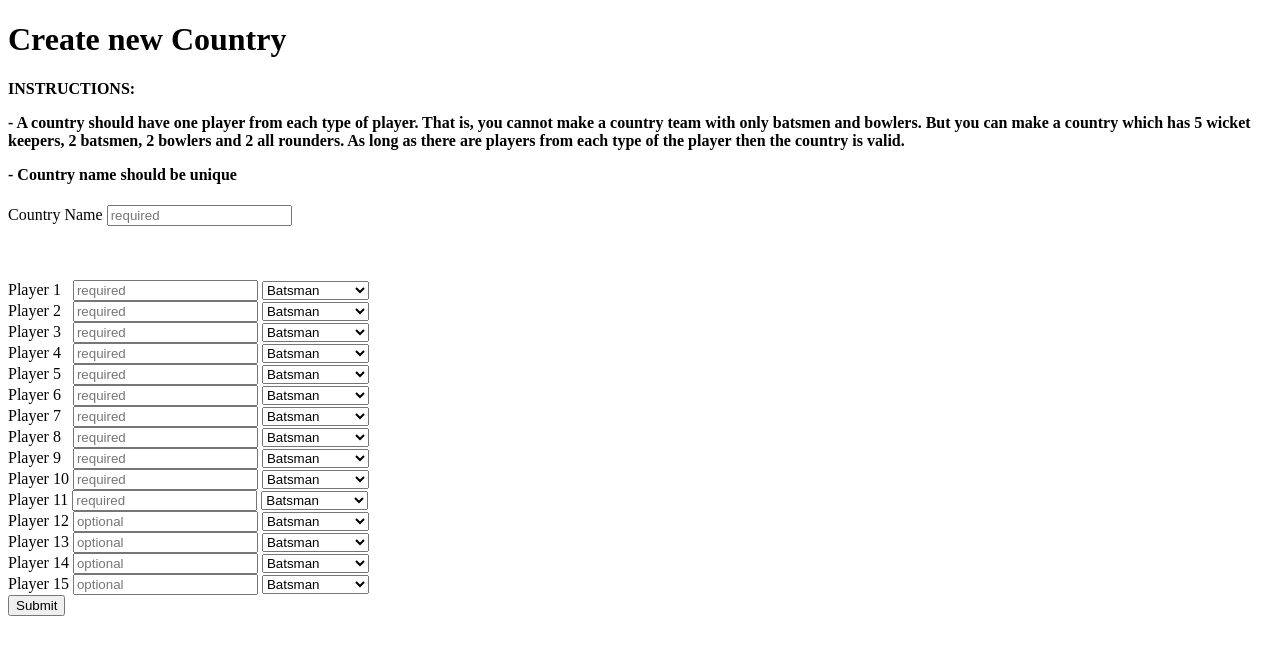
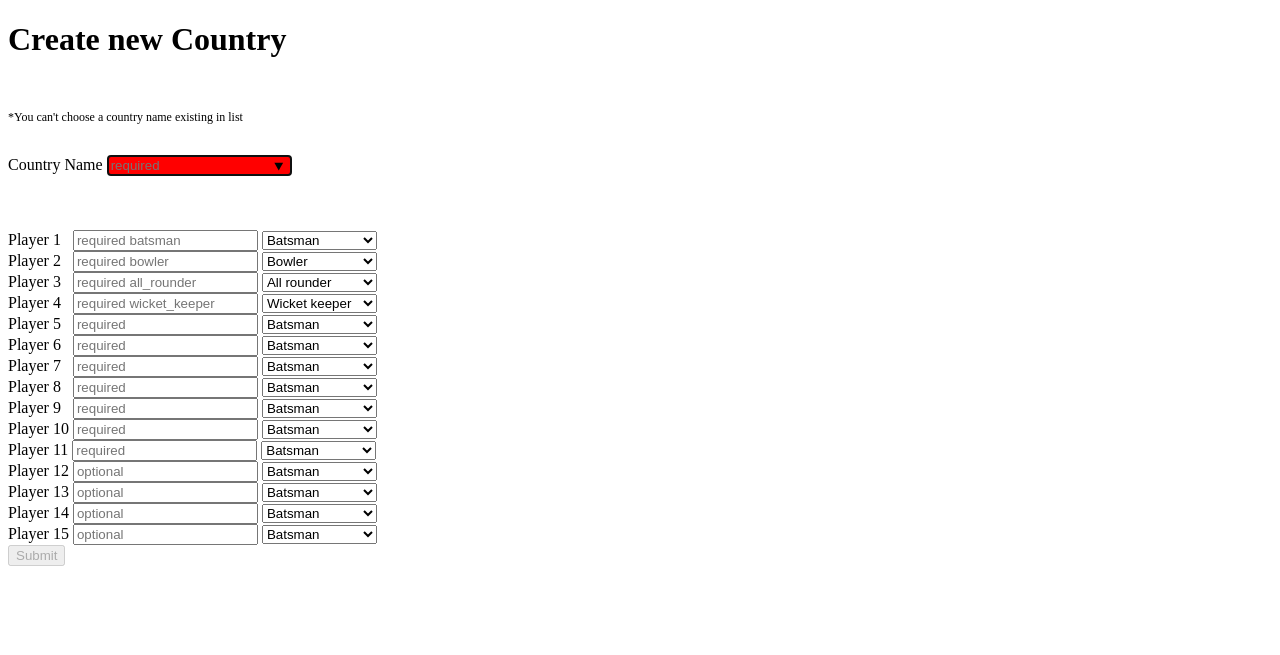
Before and after one commit to amirsaleem1990/Fantasy_cricket_app_Django, a Django app: a page that uses Fantasy_cricket/super_user/templates/super_user/Create_new_country.html in a window 1280 px wide. Shown: the top 655 px of the page. Run offline with Django 3.2, Linux system fonts and the light colour scheme; data comes from the database, SQL or seed files in the repository.

Commit message:
submit disabled until the county name field condition is satisfy | dropdown box with fix width | no option for first four players, they are set to bowler,wicket_keeper,all_rounder,batsman | country_name field is autofocus, background colored (red if no value or value is existing in DB, else green) | sugession list (list of all teams names in DB, so user know what name taken by others and avoid them

```diff
--- a/Fantasy_cricket/super_user/templates/super_user/Create_new_country.html
+++ b/Fantasy_cricket/super_user/templates/super_user/Create_new_country.html
@@ -1,68 +1,75 @@
 <!DOCTYPE html>
 <html>
 	<title>TITLE</title>
-	<head>
-	</head>
 	<body>
+
+	    <script type="text/javascript">
+		    function fnc(value) {
+		    	var existing_countries = '{{existing_countries}}'.split(',');
+				for(i = 0; i < existing_countries.length; i++){
+					if (existing_countries.includes(value) | (value === "")){
+						document.getElementById("country_name").style.background = "red";
+						 document.getElementById("submit").disabled = true;
+					}else{
+					    document.getElementById("country_name").style.background = "lightgreen";
+						 document.getElementById("submit").disabled = false;
+					};
+				};
+		    	return value;
+		    }
+		</script>
+
 		<h1>Create new Country</h1>
-		<h4>INSTRUCTIONS:
-			<p>- A country should have one player from each type of player. That is, you cannot make a country team with only batsmen and bowlers. But you can make a country which has 5 wicket keepers, 2 batsmen, 2 bowlers and 2 all rounders. As long as there are players from each type of the player then the country is valid.</p>
-			<p>- Country name should be unique</p>
-		</h2>
-
+		<br>
+		<p style="font-size: 12px;">*You can't choose a country name existing in list</p>
+		<br>
 
 		<form action="super_user/create_new_country" method="post">
 
 			{% csrf_token %}
 
 			<label for="country_name">Country Name</label>
-			<input type="text" placeholder="required" id="country_name" name="country_name" required><br><br>
+			<input list="country_name_" onkeyup="this.value = fnc(this.value)" type="text" placeholder="required" id="country_name" name="country_name" autofocus required style="background-color: red;">
+			<datalist id="country_name_">
+				{% for i in existing_countries_list %}
+					<option value={{i}}>
+				{% endfor %}
+			</datalist>
+			<br><br>
 			<br><br>
 
 
 			<label for="playerName_1">Player 1&ensp;</label>
-			<input type="text" placeholder="required" id="playerName_1" name="playerName_1" required>
-			<select id="player_1" name="player_1">
+			<input type="text" placeholder="required batsman" id="playerName_1" name="playerName_1" required>
+			<select style="width: 115px;" id="player_1" name="player_1">
 				<option value="batsman">Batsman</option>
-				<option value="bowler">Bowler</option>
-				<option value="all_rounder">All rounder</option>
-				<option value="wicket_keeper">Wicket keeper</option>
 			</select>
 			<br>
 
 			<label for="playerName_2">Player 2&ensp;</label>
-			<input type="text" placeholder="required" id="playerName_2" name="playerName_2" required>
-			<select id="player_2" name="player_2">
-				<option value="batsman">Batsman</option>
+			<input type="text" placeholder="required bowler" id="playerName_2" name="playerName_2" required>
+			<select style="width: 115px;" id="player_2" name="player_2">
 				<option value="bowler">Bowler</option>
-				<option value="all_rounder">All rounder</option>
-				<option value="wicket_keeper">Wicket keeper</option>
 			</select>
 			<br>
 
 			<label for="playerName_3">Player 3&ensp;</label>
-			<input type="text" placeholder="required" id="playerName_3" name="playerName_3" required>
-			<select id="player_3" name="player_3">
-				<option value="batsman">Batsman</option>
-				<option value="bowler">Bowler</option>
+			<input type="text" placeholder="required all_rounder" id="playerName_3" name="playerName_3" required>
+			<select style="width: 115px;" id="player_3" name="player_3">
 				<option value="all_rounder">All rounder</option>
-				<option value="wicket_keeper">Wicket keeper</option>
 			</select>
 			<br>
 
 			<label for="playerName_4">Player 4&ensp;</label>
-			<input type="text" placeholder="required" id="playerName_4" name="playerName_4" required>
-			<select id="player_4" name="player_4">
-				<option value="batsman">Batsman</option>
-				<option value="bowler">Bowler</option>
-				<option value="all_rounder">All rounder</option>
+			<input type="text" placeholder="required wicket_keeper" id="playerName_4" name="playerName_4" required>
+			<select style="width: 115px;" id="player_4" name="player_4">
 				<option value="wicket_keeper">Wicket keeper</option>
 			</select>
 			<br>
 
 			<label for="playerName_5">Player 5&ensp;</label>
 			<input type="text" placeholder="required" id="playerName_5" name="playerName_5" required>
-			<select id="player_5" name="player_5">
+			<select style="width: 115px;" id="player_5" name="player_5">
 				<option value="batsman">Batsman</option>
 				<option value="bowler">Bowler</option>
 				<option value="all_rounder">All rounder</option>
@@ -72,7 +79,7 @@
 
 			<label for="playerName_6">Player 6&ensp;</label>
 			<input type="text" placeholder="required" id="playerName_6" name="playerName_6" required>
-			<select id="player_6" name="player_6">
+			<select style="width: 115px;" id="player_6" name="player_6">
 				<option value="batsman">Batsman</option>
 				<option value="bowler">Bowler</option>
 				<option value="all_rounder">All rounder</option>
@@ -82,7 +89,7 @@
 
 			<label for="playerName_7">Player 7&ensp;</label>
 			<input type="text" placeholder="required" id="playerName_7" name="playerName_7" required>
-			<select id="player_7" name="player_7">
+			<select style="width: 115px;" id="player_7" name="player_7">
 				<option value="batsman">Batsman</option>
 				<option value="bowler">Bowler</option>
 				<option value="all_rounder">All rounder</option>
@@ -92,7 +99,7 @@
 
 			<label for="playerName_8">Player 8&ensp;</label>
 			<input type="text" placeholder="required" id="playerName_8" name="playerName_8" required>
-			<select id="player_8" name="player_8">
+			<select style="width: 115px;" id="player_8" name="player_8">
 				<option value="batsman">Batsman</option>
 				<option value="bowler">Bowler</option>
 				<option value="all_rounder">All rounder</option>
@@ -102,7 +109,7 @@
 
 			<label for="playerName_9">Player 9&ensp;</label>
 			<input type="text" placeholder="required" id="playerName_9" name="playerName_9" required>
-			<select id="player_9" name="player_9">
+			<select style="width: 115px;" id="player_9" name="player_9">
 				<option value="batsman">Batsman</option>
 				<option value="bowler">Bowler</option>
 				<option value="all_rounder">All rounder</option>
@@ -112,7 +119,7 @@
 
 			<label for="playerName_10">Player 10</label>
 			<input type="text" placeholder="required" id="playerName_10" name="playerName_10" required>
-			<select id="player_10" name="player_10">
+			<select style="width: 115px;" id="player_10" name="player_10">
 				<option value="batsman">Batsman</option>
 				<option value="bowler">Bowler</option>
 				<option value="all_rounder">All rounder</option>
@@ -122,7 +129,7 @@
 
 			<label for="playerName_11">Player 11</label>
 			<input type="text" placeholder="required" id="playerName_11" name="playerName_11" required>
-			<select id="player_11" name="player_11">
+			<select style="width: 115px;" id="player_11" name="player_11">
 				<option value="batsman">Batsman</option>
 				<option value="bowler">Bowler</option>
 				<option value="all_rounder">All rounder</option>
@@ -132,7 +139,7 @@
 
 			<label for="playerName_12">Player 12</label>
 			<input type="text" placeholder="optional" id="playerName_12" name="playerName_12">
-			<select id="player_12" name="player_12">
+			<select style="width: 115px;" id="player_12" name="player_12">
 				<option value="batsman">Batsman</option>
 				<option value="bowler">Bowler</option>
 				<option value="all_rounder">All rounder</option>
@@ -142,7 +149,7 @@
 
 			<label for="playerName_13">Player 13</label>
 			<input type="text" placeholder="optional" id="playerName_13" name="playerName_13">
-			<select id="player_13" name="player_13">
+			<select style="width: 115px;" id="player_13" name="player_13">
 				<option value="batsman">Batsman</option>
 				<option value="bowler">Bowler</option>
 				<option value="all_rounder">All rounder</option>
@@ -152,7 +159,7 @@
 
 			<label for="playerName_14">Player 14</label>
 			<input type="text" placeholder="optional" id="playerName_14" name="playerName_14">
-			<select id="player_14" name="player_14">
+			<select style="width: 115px;" id="player_14" name="player_14">
 				<option value="batsman">Batsman</option>
 				<option value="bowler">Bowler</option>
 				<option value="all_rounder">All rounder</option>
@@ -162,7 +169,7 @@
 
 			<label for="playerName_15">Player 15</label>
 			<input type="text" placeholder="optional" id="playerName_15" name="playerName_15">
-			<select id="player_15" name="player_15">
+			<select style="width: 115px;" id="player_15" name="player_15">
 				<option value="batsman">Batsman</option>
 				<option value="bowler">Bowler</option>
 				<option value="all_rounder">All rounder</option>
@@ -170,7 +177,8 @@
 			</select>
 			<br>
 
-		<input type="submit" value="Submit">
+		<input type="submit" id="submit" value="Submit" disabled>
 		</form>
+
 	</body>
 </html>
```
